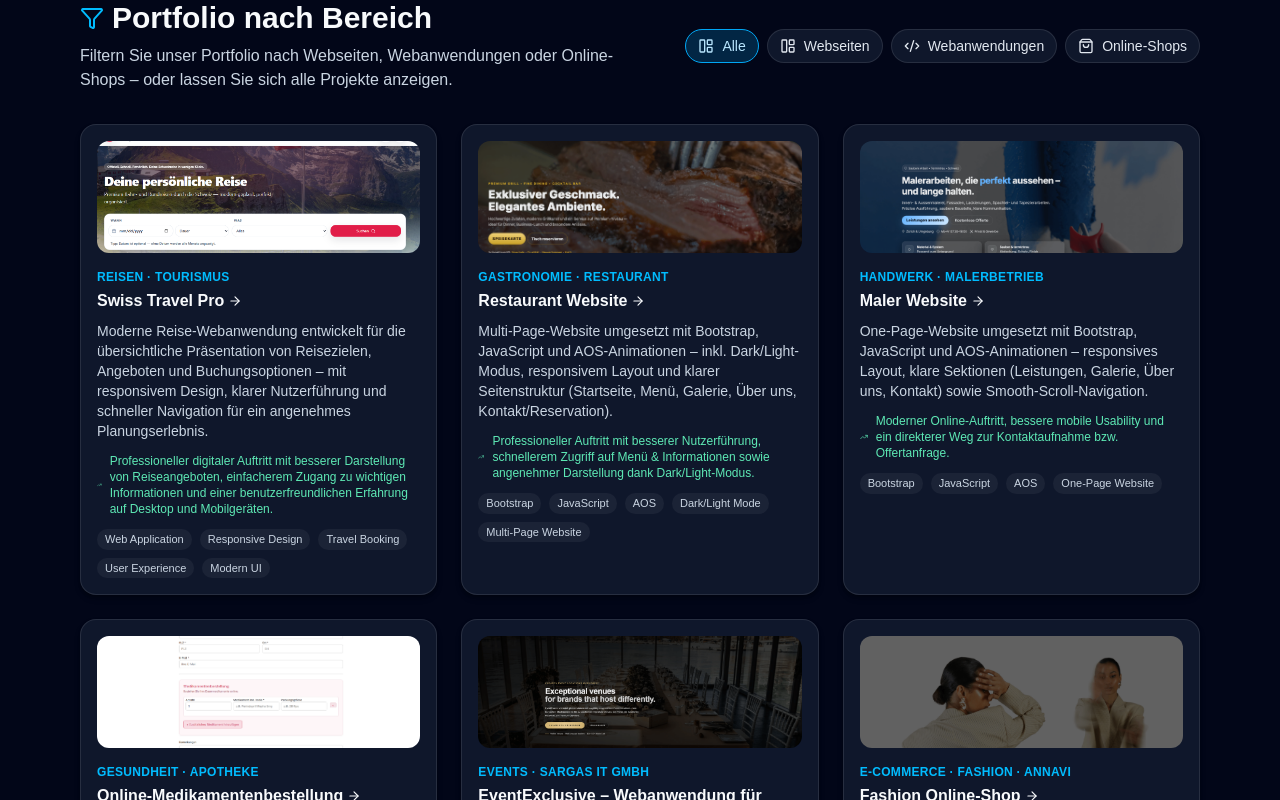
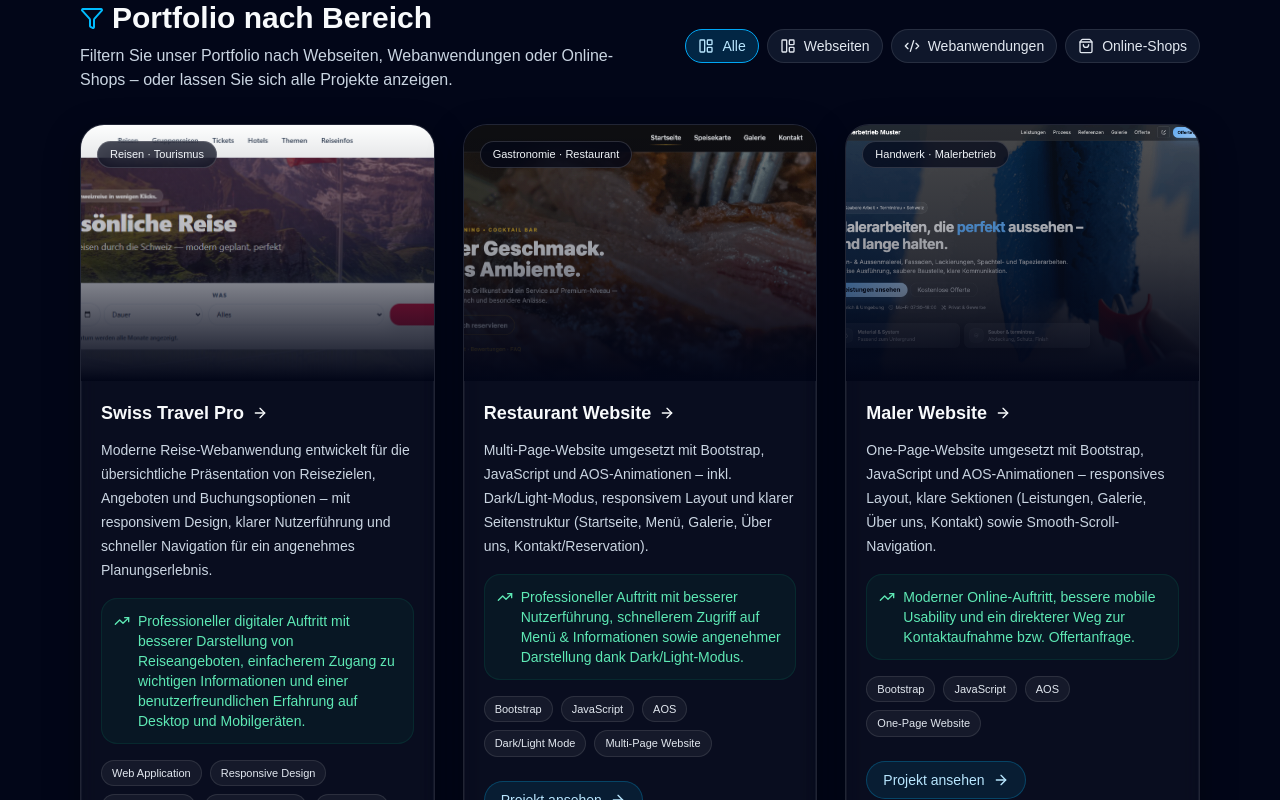
Before and after one commit to miodragpetrovic/sargasweb, a Next.js app: page /portfolio in a window 1280 px wide. Shown: the part 660-1460 px from the top of the page. Built offline with nearby package versions, Linux system fonts and the light colour scheme.

Commit message:
portfolio

```diff
--- a/app/portfolio/PortfolioClient.tsx
+++ b/app/portfolio/PortfolioClient.tsx
@@ -30,8 +30,8 @@ interface Project {
   result: string;
   tags: string[];
   color: string;
-  image?: string; // slika iz /public
-  url?: string;   // opcioni link
+  image?: string;
+  url?: string;
 }
 
 const projects: Project[] = [
@@ -44,7 +44,13 @@ const projects: Project[] = [
       "Moderne Reise-Webanwendung entwickelt für die übersichtliche Präsentation von Reisezielen, Angeboten und Buchungsoptionen – mit responsivem Design, klarer Nutzerführung und schneller Navigation für ein angenehmes Planungserlebnis.",
     result:
       "Professioneller digitaler Auftritt mit besserer Darstellung von Reiseangeboten, einfacherem Zugang zu wichtigen Informationen und einer benutzerfreundlichen Erfahrung auf Desktop und Mobilgeräten.",
-  tags: ["Web Application", "Responsive Design", "Travel Booking", "User Experience", "Modern UI"],
+    tags: [
+      "Web Application",
+      "Responsive Design",
+      "Travel Booking",
+      "User Experience",
+      "Modern UI",
+    ],
     color: "from-sky-400/80 via-cyan-500/60 to-blue-900/90",
     image: "/img/Swiss-travel-pro.png",
     url: "https://swiss-travel-pro-2.vercel.app/de",
@@ -58,7 +64,13 @@ const projects: Project[] = [
       "Multi-Page-Website umgesetzt mit Bootstrap, JavaScript und AOS-Animationen – inkl. Dark/Light-Modus, responsivem Layout und klarer Seitenstruktur (Startseite, Menü, Galerie, Über uns, Kontakt/Reservation).",
     result:
       "Professioneller Auftritt mit besserer Nutzerführung, schnellerem Zugriff auf Menü & Informationen sowie angenehmer Darstellung dank Dark/Light-Modus.",
-    tags: ["Bootstrap", "JavaScript", "AOS", "Dark/Light Mode", "Multi-Page Website"],
+    tags: [
+      "Bootstrap",
+      "JavaScript",
+      "AOS",
+      "Dark/Light Mode",
+      "Multi-Page Website",
+    ],
     color: "from-amber-400/80 via-orange-500/60 to-stone-900/90",
     image: "/img/restaurant-website.png",
     url: "https://restaurant.sargasweb.ch/",
@@ -77,7 +89,6 @@ const projects: Project[] = [
     image: "/img/Maler-website.png",
     url: "https://maler.sargasweb.ch/",
   },
-
   {
     id: 4,
     title: "Online-Medikamentenbestellung",
@@ -103,7 +114,7 @@ const projects: Project[] = [
       "Zentralisierte Verwaltung von Event-Locations & effizientere Bearbeitung von Anfragen.",
     tags: ["Web-App", "Event-Plattform", "next.js", "Tailwind CSS", "MongoDB"],
     color: "from-violet-500/60 via-slate-700 to-slate-900",
-    image: "/img/event-exclusive.png", // screenshot EventExclusive
+    image: "/img/event-exclusive.png",
     url: "https://eventexclusive-com.vercel.app/",
   },
   {
@@ -133,7 +144,6 @@ const projects: Project[] = [
     image: "/img/autogrid.png",
     url: "https://www.autogrid.ch/",
   },
-
   {
     id: 8,
     title: "Ivan Travel – OnePage Website",
@@ -148,7 +158,6 @@ const projects: Project[] = [
     image: "/img/ivan-travel-gmbh.png",
     url: "https://ivantravel.ch/",
   },
-
   {
     id: 9,
     title: "Hausarztpraxis Au-Wädenswil – Praxiswebsite",
@@ -169,7 +178,6 @@ const projects: Project[] = [
     image: "/img/hausarztpraxis-au-waedenswil.png",
     url: "https://hausarztpraxis-au-waedenswil.ch/",
   },
-
   {
     id: 10,
     title: "Arztpraxis Dr. Lazić – Praxiswebsite",
@@ -190,7 +198,6 @@ const projects: Project[] = [
     image: "/img/arztpraxis.png",
     url: "https://praxisdrlazic.ch/",
   },
-
   {
     id: 11,
     title: "Vito Automobile GmbH – Autoankauf & Fahrzeugverkauf",
@@ -211,7 +218,6 @@ const projects: Project[] = [
     image: "/img/vito-automobile.png",
     url: "https://vito-automobile.ch/",
   },
-
   {
     id: 12,
     title: "Fahrschule Stambo – Website für Fahrschule",
@@ -232,8 +238,6 @@ const projects: Project[] = [
     image: "/img/fahrschule-stambo.png",
     url: "https://www.fahrschulestambo.ch/",
   },
-
-
 ];
 
 const filterOptions: { value: ProjectType; label: string }[] = [
@@ -264,7 +268,6 @@ export function PortfolioClient() {
 
   useEffect(() => {
     const ctx = gsap.context(() => {
-      // HERO animacija
       const tl = gsap.timeline({ defaults: { ease: "power3.out" } });
 
       tl.from(heroBadgeRef.current, {
@@ -291,7 +294,6 @@ export function PortfolioClient() {
           "-=0.3"
         );
 
-      // Scroll animacije za sekcije
       const sections = [filterSectionRef, highlightRef, ctaRef];
 
       sections.forEach((ref) => {
@@ -314,7 +316,7 @@ export function PortfolioClient() {
   }, []);
 
   return (
-    <div ref={pageRef} className="bg-slate-950 text-slate-50 pt-5">
+    <div ref={pageRef} className="bg-slate-950 pt-5 text-slate-50">
       {/* HERO */}
       <section
         ref={heroRef}
@@ -338,8 +340,8 @@ export function PortfolioClient() {
             ref={heroTitleRef}
             className="mt-4 max-w-3xl text-3xl font-semibold leading-tight tracking-tight text-slate-50 sm:text-4xl lg:text-5xl"
           >
-            Portfolio – Webseiten, Webanwendungen &amp; Online-Shops,
-            die für unsere Kund:innen Ergebnisse bringen.
+            Portfolio – Webseiten, Webanwendungen &amp; Online-Shops, die für
+            unsere Kund:innen Ergebnisse bringen.
           </h1>
 
           <p
@@ -403,75 +405,108 @@ export function PortfolioClient() {
                   )}
                   {opt.value === "webapp" && <Code2 className="h-4 w-4" />}
                   {opt.value === "shop" && <ShoppingBag className="h-4 w-4" />}
-                  {opt.value === "all" && <LayoutPanelLeft className="h-4 w-4" />}
+                  {opt.value === "all" && (
+                    <LayoutPanelLeft className="h-4 w-4" />
+                  )}
                   <span>{opt.label}</span>
                 </button>
               ))}
             </div>
           </div>
 
-          <div className="grid gap-6 md:grid-cols-2 lg:grid-cols-3">
+          <div className="grid gap-7 md:grid-cols-2 xl:grid-cols-3">
             {filteredProjects.map((project) => (
               <article
                 key={project.id}
-                className="flex flex-col rounded-2xl border border-white/10 bg-slate-900 p-4 shadow-md shadow-black/30"
+                className="group relative flex h-full flex-col overflow-hidden rounded-3xl border border-white/10 bg-white/[0.03] shadow-[0_12px_35px_rgba(0,0,0,0.35)] backdrop-blur-sm transition duration-300 hover:-translate-y-1.5 hover:border-sky-400/30 hover:shadow-[0_18px_55px_rgba(14,165,233,0.12)]"
               >
-                {/* Slika ili gradient */}
-                <div className="relative h-28 w-full overflow-hidden rounded-xl bg-slate-900">
+                <div className="pointer-events-none absolute inset-0 rounded-3xl ring-1 ring-inset ring-white/5" />
+
+                {/* Slika / header */}
+                <div className="relative h-56 w-full overflow-hidden sm:h-64">
                   {project.image ? (
+                    <>
                       <Image
                         src={project.image}
                         alt={project.title}
                         fill
-                      className="object-cover"
-                      sizes="(min-width: 1024px) 33vw, (min-width: 768px) 50vw, 100vw"
+                        className="object-cover transition duration-500 group-hover:scale-[1.04]"
+                        sizes="(min-width: 1280px) 33vw, (min-width: 768px) 50vw, 100vw"
                       />
+                      <div className="absolute inset-0 bg-gradient-to-t from-slate-950 via-slate-950/35 to-transparent" />
+                    </>
                   ) : (
+                    <>
                       <div
                         className={`h-full w-full bg-gradient-to-br ${project.color}`}
                       />
+                      <div className="absolute inset-0 bg-gradient-to-t from-slate-950/90 to-transparent" />
+                    </>
                   )}
+
+                  <div className="absolute left-4 top-4">
+                    <span className="inline-flex items-center rounded-full border border-white/15 bg-slate-950/70 px-3 py-1 text-[11px] font-medium text-slate-100 backdrop-blur-md">
+                      {project.industry}
+                    </span>
+                  </div>
                 </div>
 
-                <div className="mt-4 flex-1">
-                  <p className="text-xs font-semibold uppercase tracking-wide text-sky-400">
-                    {project.industry}
-                  </p>
-
-                  <h3 className="mt-1 text-sm font-semibold text-slate-50 sm:text-base">
+                {/* Content */}
+                <div className="flex flex-1 flex-col p-5">
+                  <h3 className="text-lg font-semibold leading-snug text-slate-50 transition group-hover:text-sky-300">
                     {project.url ? (
                       <a
                         href={project.url}
                         target="_blank"
                         rel="noreferrer"
-                        className="inline-flex items-center gap-1 hover:text-sky-300"
+                        className="inline-flex items-start gap-2"
                       >
-                        {project.title}
-                        <ArrowRight className="h-3.5 w-3.5" />
+                        <span>{project.title}</span>
+                        <ArrowRight className="mt-1 h-4 w-4 shrink-0" />
                       </a>
                     ) : (
                       project.title
                     )}
                   </h3>
 
-                  <p className="mt-2 text-xs text-slate-300 sm:text-sm">
+                  <p className="mt-3 text-sm leading-6 text-slate-300">
                     {project.summary}
                   </p>
 
-                  <p className="mt-3 flex items-center gap-2 text-xs font-medium text-emerald-300">
-                    <TrendingUp className="h-4 w-4" />
-                    {project.result}
+                  <div className="mt-4 rounded-2xl border border-emerald-400/10 bg-emerald-400/5 p-3">
+                    <p className="flex items-start gap-2 text-sm font-medium text-emerald-300">
+                      <TrendingUp className="mt-0.5 h-4 w-4 shrink-0" />
+                      <span>{project.result}</span>
                     </p>
+                  </div>
 
-                  <div className="mt-3 flex flex-wrap gap-2 text-[11px] text-slate-300">
+                  <div className="mt-4 flex flex-wrap gap-2">
                     {project.tags.map((tag) => (
                       <span
-                        key={tag}
-                        className="rounded-full bg-white/5 px-2 py-0.5"
+                        key={`${project.id}-${tag}`}
+                        className="rounded-full border border-white/10 bg-white/5 px-2.5 py-1 text-[11px] text-slate-200"
                       >
                         {tag}
                       </span>
                     ))}
+                  </div>
+
+                  <div className="mt-5 pt-1">
+                    {project.url ? (
+                      <a
+                        href={project.url}
+                        target="_blank"
+                        rel="noreferrer"
+                        className="inline-flex items-center gap-2 rounded-full border border-sky-400/25 bg-sky-500/10 px-4 py-2 text-sm font-medium text-sky-200 transition hover:border-sky-400/50 hover:bg-sky-500/15 hover:text-white"
+                      >
+                        Projekt ansehen
+                        <ArrowRight className="h-4 w-4" />
+                      </a>
+                    ) : (
+                      <span className="inline-flex items-center gap-2 rounded-full border border-white/10 bg-white/5 px-4 py-2 text-sm text-slate-300">
+                        Projekt im Portfolio
+                      </span>
+                    )}
                   </div>
                 </div>
               </article>
@@ -521,8 +556,8 @@ export function PortfolioClient() {
                   </p>
                   <p className="mt-2 text-sm text-slate-300">
                     Wir verbinden UX-Design, moderne Frontend-Entwicklung und
-                    stabile Backends – damit Webprojekte nicht nur gut
-                    aussehen, sondern auch performen.
+                    stabile Backends – damit Webprojekte nicht nur gut aussehen,
+                    sondern auch performen.
                   </p>
                 </div>
 
@@ -540,7 +575,6 @@ export function PortfolioClient() {
               </div>
             </div>
 
-            {/* Mini Case Study */}
             <aside className="rounded-3xl border border-white/10 bg-slate-900/70 p-5 shadow-xl shadow-black/40">
               <p className="text-xs font-semibold uppercase tracking-wide text-sky-400">
                 Beispiel aus dem Portfolio
@@ -550,8 +584,8 @@ export function PortfolioClient() {
               </h3>
               <p className="mt-2 text-sm text-slate-300">
                 Ein Industrieunternehmen wollte weg von einer veralteten Website
-                hin zu einem klaren, modernen Auftritt mit Fokus auf qualifizierte
-                Produktanfragen.
+                hin zu einem klaren, modernen Auftritt mit Fokus auf
+                qualifizierte Produktanfragen.
               </p>
               <ul className="mt-3 space-y-1.5 text-sm text-slate-300">
                 <li>• Neukonzeption von Struktur &amp; Content</li>
@@ -592,9 +626,7 @@ export function PortfolioClient() {
 
             <div className="mt-6 text-xs text-slate-400 sm:text-sm">
               <p>Oder direkt per E-Mail:</p>
-              <p className="mt-1 font-mono text-slate-200">
-                info@sargasweb.ch
-              </p>
+              <p className="mt-1 font-mono text-slate-200">info@sargasweb.ch</p>
             </div>
           </div>
         </div>
--- a/app/sitemap.ts
+++ b/app/sitemap.ts
@@ -79,7 +79,7 @@ export default function sitemap(): MetadataRoute.Sitemap {
       url: "https://www.sargasweb.ch/website-review",
       lastModified: new Date(),
       changeFrequency: "yearly",
-      priority: 1,
+      priority: 0.9,
     },
   ];
 }
```
Lines whose indentation alone changed are shown as unchanged.
